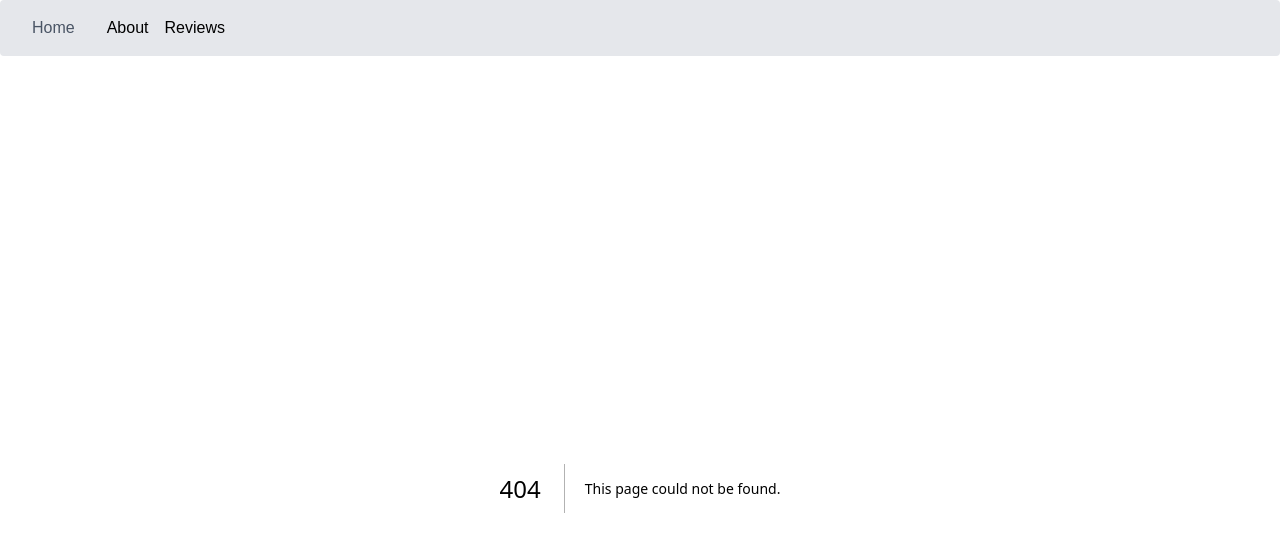
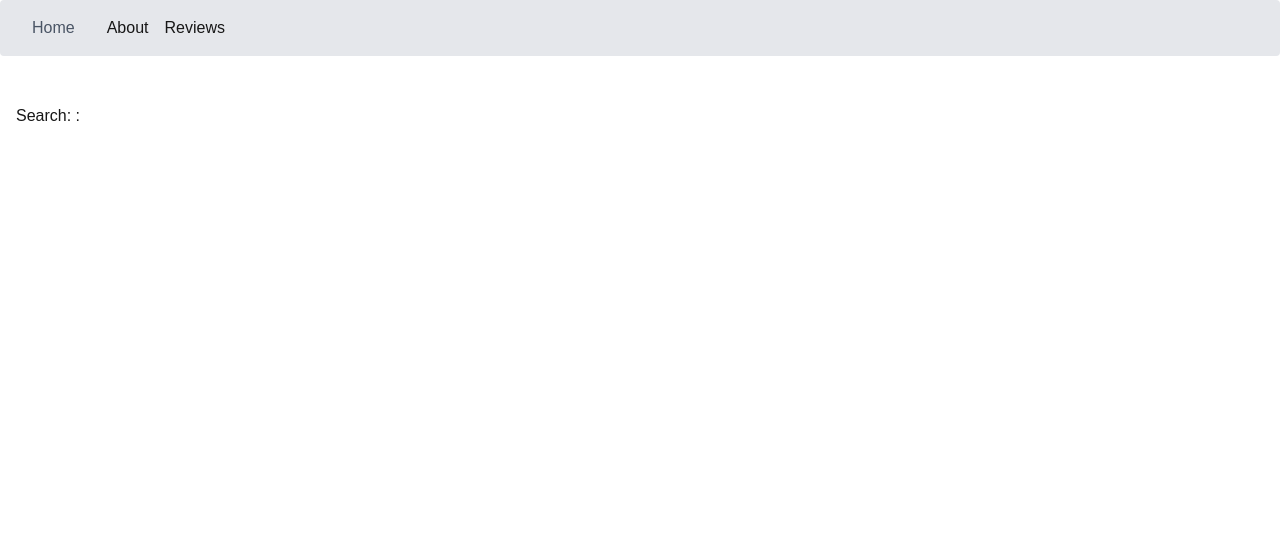
Before and after one commit to Sameer9823/Notes-app, a Next.js app: page /search in a window 1280 px wide. Before the commit this address had no page. Shown: the top 552 px of the page. Built offline with nearby package versions, Linux system fonts and the light colour scheme.

Commit message:
Add Search component to handle search queries and display results

```diff
--- /dev/null
+++ b/app/search/page.tsx
@@ -0,0 +1,18 @@
+'use client'
+import { useSearchParams } from 'next/navigation';
+import React from 'react'
+
+function Search() {
+    const searchParams = useSearchParams();
+
+  return (
+    <div className="p-4">
+        <h1>Search: {searchParams.get('q')} : {searchParams.get('category')}</h1>
+        <p>{searchParams.get('q')}</p>
+        <p>{searchParams.get('category')}</p>
+
+    </div>
+  )
+}
+
+export default Search
```
